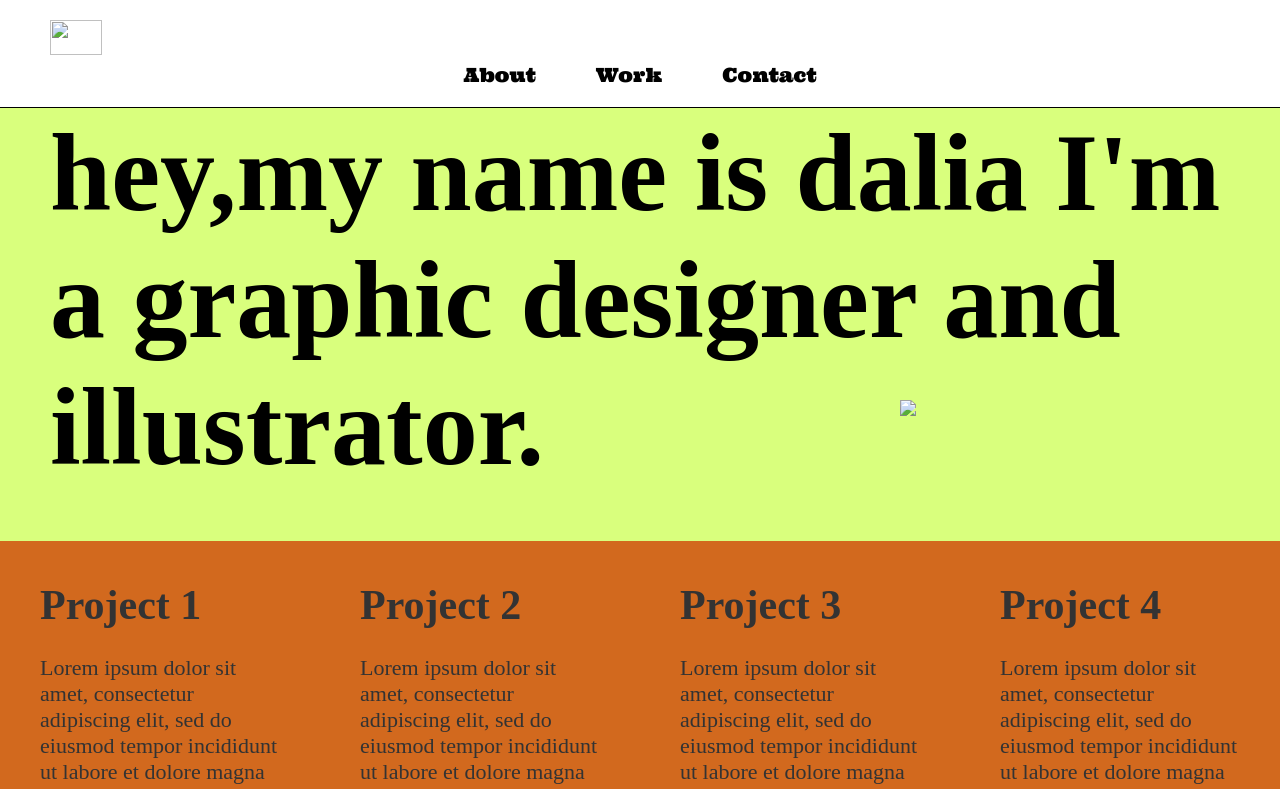
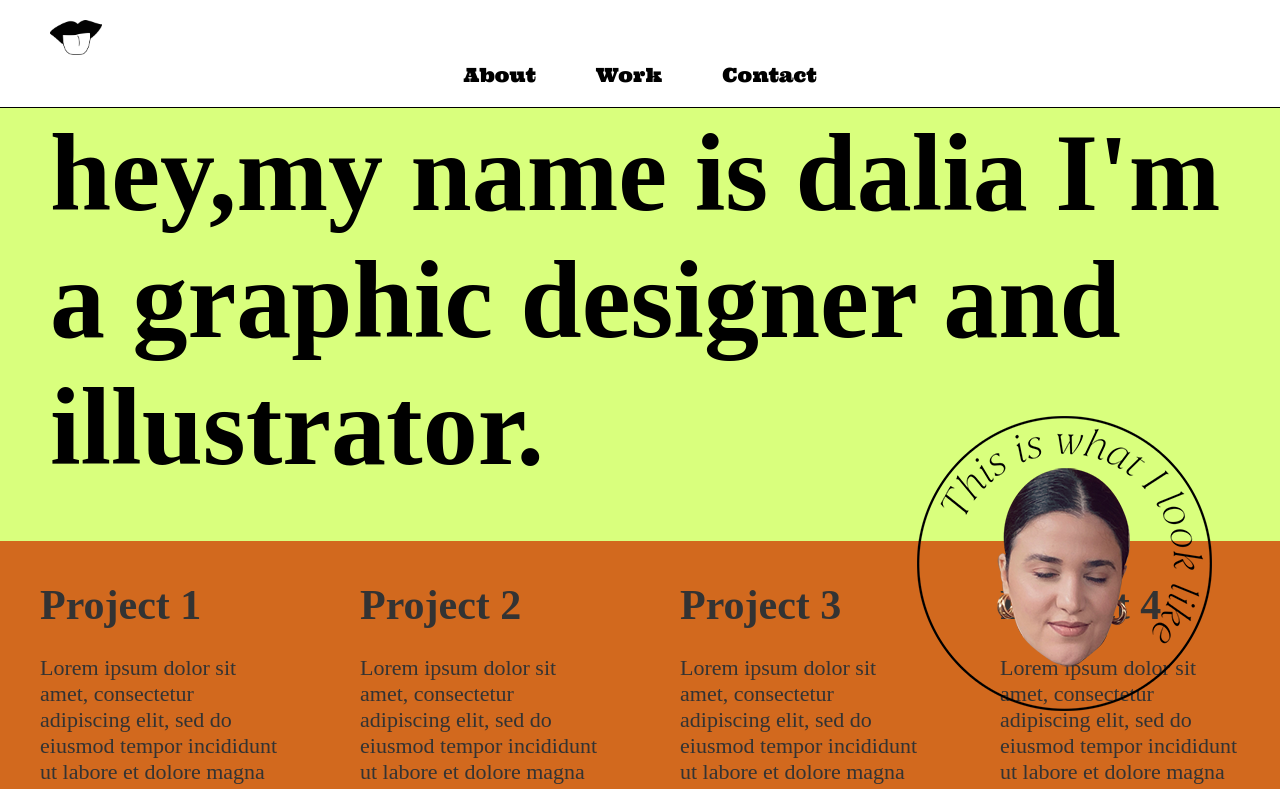
Before and after one commit to daliahilal/final, a plain HTML site: page index.html in a window 1280 px wide. Shown: the top 789 px of the page. Drawn offline with Linux system fonts and the light colour scheme; files that its build step writes are made by us from their sources; a web font is replaced by a local one.

Commit message:
Update index.html

```diff
--- a/index.html
+++ b/index.html
@@ -4,13 +4,13 @@
 
   <meta charset="UTF-8">
   <title>dalia's midterm </title>
-  <link rel="stylesheet" href="css/style.css">
+  <link rel="stylesheet" href="style.css">
 </head>
 <body>
    <link rel="preconnect" href="https://fonts.gstatic.com">
 <link href="https://fonts.googleapis.com/css2?family=Ultra&display=swap" rel="stylesheet">
 <nav class="zone sticky">
-    <a href="index.html"> <img class="logo" src="images/logo.png" width = "51.5" height = "34.5">
+    <a href="index.html"> <img class="logo" src="logo.png" width = "51.5" height = "34.5">
     </a>
     <ul class="main-nav">
         <li><a href="about.html">About</a></li>
@@ -26,7 +26,7 @@
       <article>
         <h1>hey,my name is dalia I'm a graphic designer and illustrator.</h1>
         </article>
-        <img src="images/dalia.png" class="layer2" id="anim"/>
+        <img src="dalia.png" class="layer2" id="anim"/>
     </header>
 
 <section class="parent blue">
```
